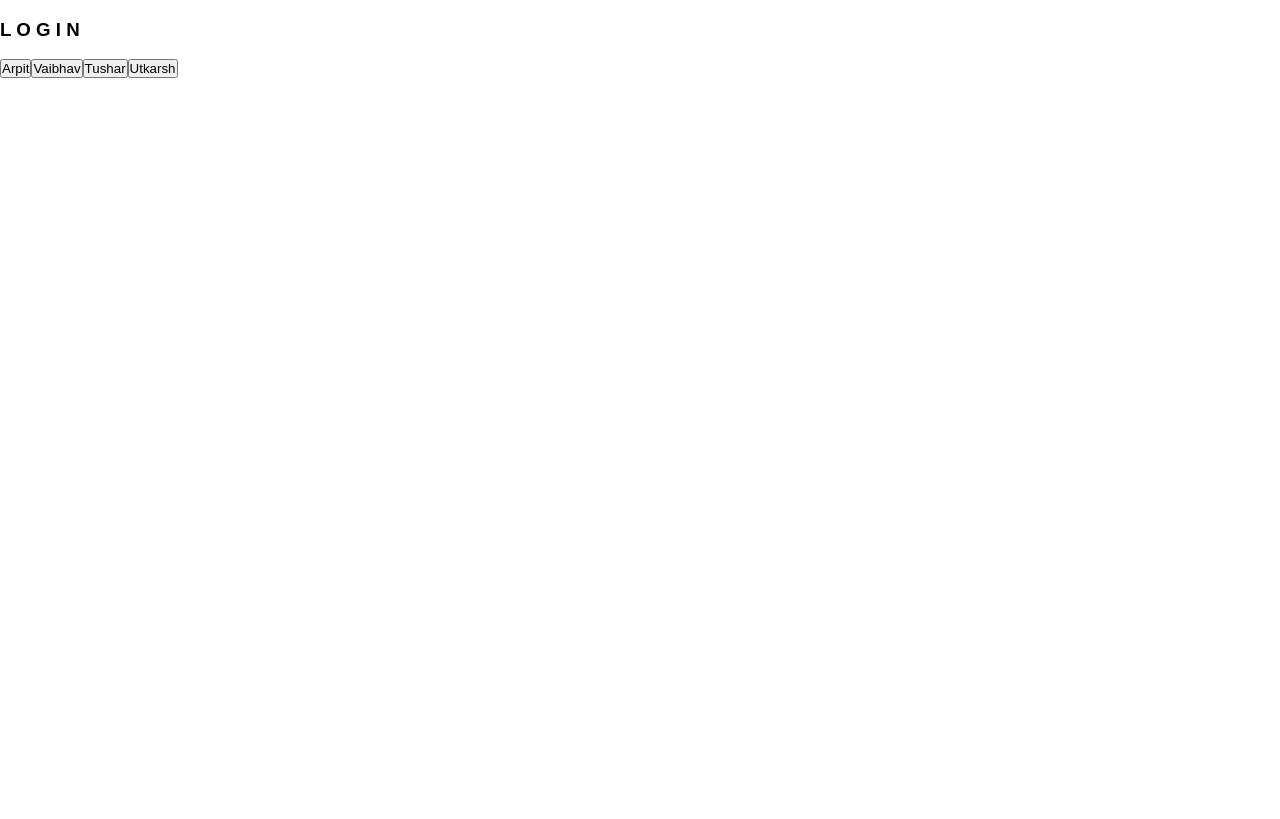
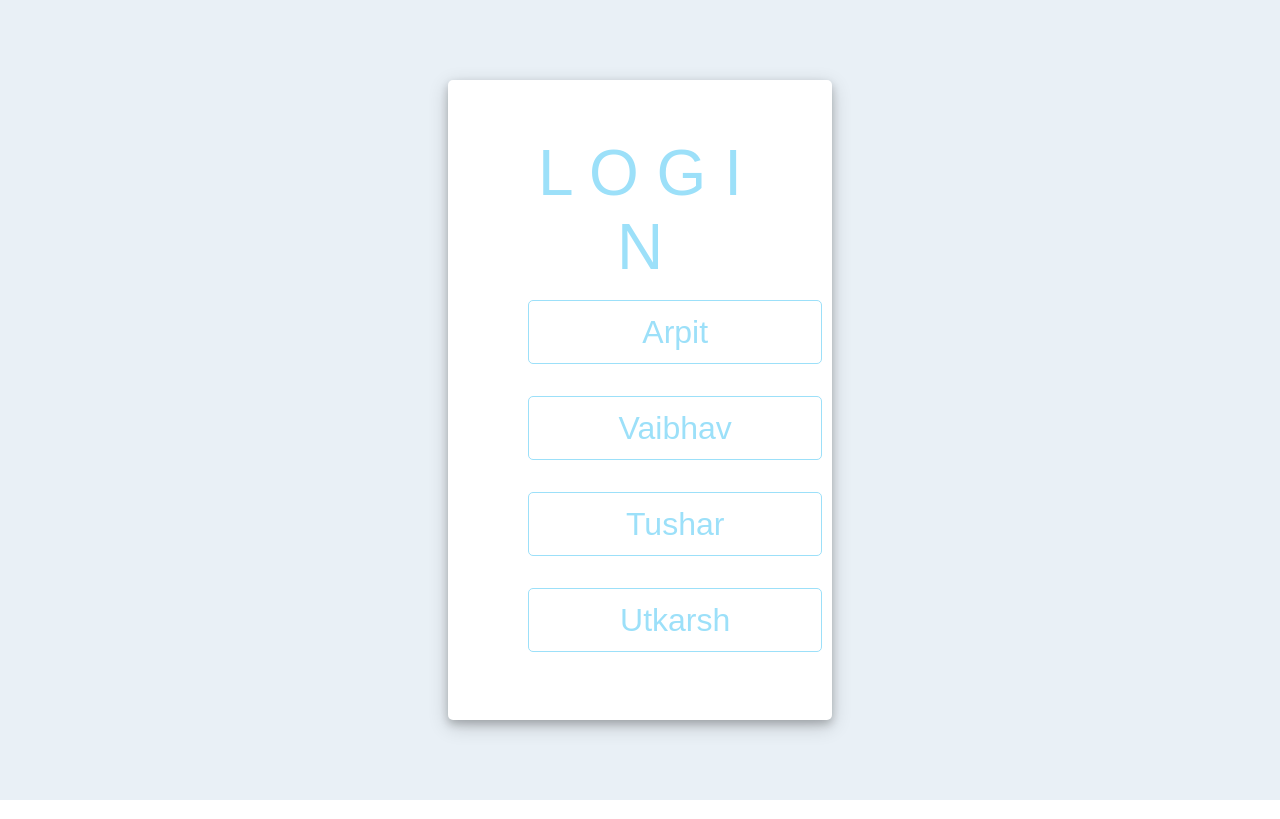
Before and after one commit to Arpitgoyalgg/chat-nextjs, a Next.js app: page / in a window 1280 px wide. Built offline with nearby package versions, Linux system fonts and the light colour scheme; no server answers.

Commit message:
add css for login page

```diff
--- a/styles/styles.css
+++ b/styles/styles.css
@@ -21,11 +21,11 @@ body, html {
     height: 100%;
     width: 100%;
 
-    font-family: 'Cabin Sketch',  'Microsoft JhengHei', '微軟正黑體', sans-serif;
+    font-family: 'Cabin Sketch', 'Microsoft JhengHei', '微軟正黑體', sans-serif;
 
 }
 
-*{
+* {
     box-sizing: border-box;
     padding: 0;
 }
@@ -39,7 +39,7 @@ body, html {
     width: 100%;
     height: 10vh;
     position: relative;
-    background-color:rgb(128, 221, 255);
+    background-color: rgb(128, 221, 255);
 }
 
 .header-content {
@@ -86,9 +86,6 @@ body, html {
     margin: 0;
     color: #FFFFFF;
 }
-
-
-
 
 
 .main {
@@ -172,17 +169,32 @@ h5 {
 }
 
 @keyframes alert {
-    0%   {background-color: rgb(128, 221, 255); color: #FFFFFF;}
-    50% {background-color: rgb(255, 255, 255); }
-    100%   {background-color: rgb(128, 221, 255); color: #FFFFFF;}
+    0% {
+        background-color: rgb(128, 221, 255);
+        color: #FFFFFF;
+    }
+    50% {
+        background-color: rgb(255, 255, 255);
+    }
+    100% {
+        background-color: rgb(128, 221, 255);
+        color: #FFFFFF;
+    }
 }
 
 @-webkit-keyframes alert {
-    0%   {background-color: rgb(128, 221, 255); color: #FFFFFF;}
-    50% {background-color: rgb(255, 255, 255); }
-    100%   {background-color: rgb(128, 221, 255); color: #FFFFFF;}
+    0% {
+        background-color: rgb(128, 221, 255);
+        color: #FFFFFF;
+    }
+    50% {
+        background-color: rgb(255, 255, 255);
+    }
+    100% {
+        background-color: rgb(128, 221, 255);
+        color: #FFFFFF;
+    }
 }
-
 
 
 .content {
@@ -211,9 +223,6 @@ h5 {
     flex-shrink: 0;
 
 
-
-
-
 }
 
 .my-message {
@@ -236,8 +245,6 @@ h5 {
     font-size: 3vh;
     margin-top: 1vh;
     max-width: 40%;
-
-
 
 
 }
@@ -286,7 +293,7 @@ h5 {
     font-weight: 100;
 }
 
-.send-btn{
+.send-btn {
     width: 12%;
     height: 100%;
     background-color: #9EE0F8;
@@ -294,3 +301,87 @@ h5 {
     font-size: 20px;
     font-weight: 100em;
 }
+
+
+/*login page*/
+
+@import url('https://fonts.googleapis.com/css?family=Cabin+Sketch|Sunflower:300');
+
+
+h3 {
+    margin: auto 0;
+    font-size: 20vh;
+    font-size: 5vw;
+    text-align: center;
+    color: rgb(156, 224, 249);
+    font-weight: 100;
+}
+
+.UserListContainer {
+    /* background: url("../images/background_img.jpg"); */
+    font-family: 'Cabin Sketch', 'Microsoft JhengHei', '微軟正黑體', sans-serif;
+    background: #E9F0F6;
+    height: 100vh;
+    display: flex;
+    flex-direction: column;
+    justify-content: center;
+    align-items: center;
+
+}
+
+.ListWrapper {
+    background: rgb(255, 255, 255);
+    padding: 7vh 5vw;
+    height: 80vh;
+    width: 30vw;
+    box-shadow: 0 4px 8px 0 rgba(0, 0, 0, 0.2), 0 6px 20px 0 rgba(0, 0, 0, 0.19);
+    position: center;
+    border-radius: 5px;
+
+}
+
+ul {
+    display: flex;
+    flex-direction: column;
+    align-items: center;
+    padding: 5vh;
+    margin: auto 0;
+    list-style-type: none;
+
+}
+
+.UserWrapper {
+    background: inherit;
+    border: 1px solid rgb(156, 224, 249);
+    border-radius: 5px;
+    height: 8vh;
+    width: 23vw;
+    margin: 2vh;
+
+}
+
+.UserWrapper:hover {
+
+    background-color: rgb(156, 224, 249);
+    border: 1px solid rgb(156, 224, 249);
+}
+
+
+span {
+    font-size: 4vh;
+    font-weight: 100;
+
+    color: rgb(156, 224, 249);
+}
+
+.UserWrapper:hover > span {
+    color: #fff;
+    font-weight: 100;
+}
+
+p {
+    font-size: 3vh;
+    color: hsl(0, 0%, 80%);
+    text-align: center;
+    padding-top: 1vh;
+}
```
